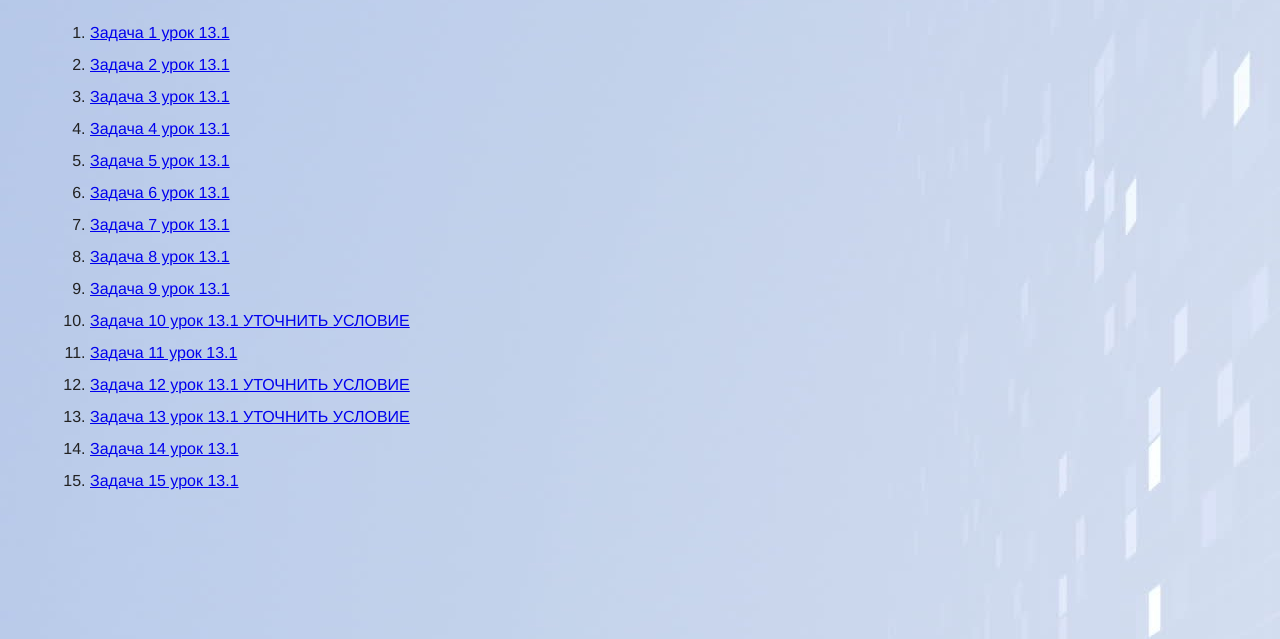
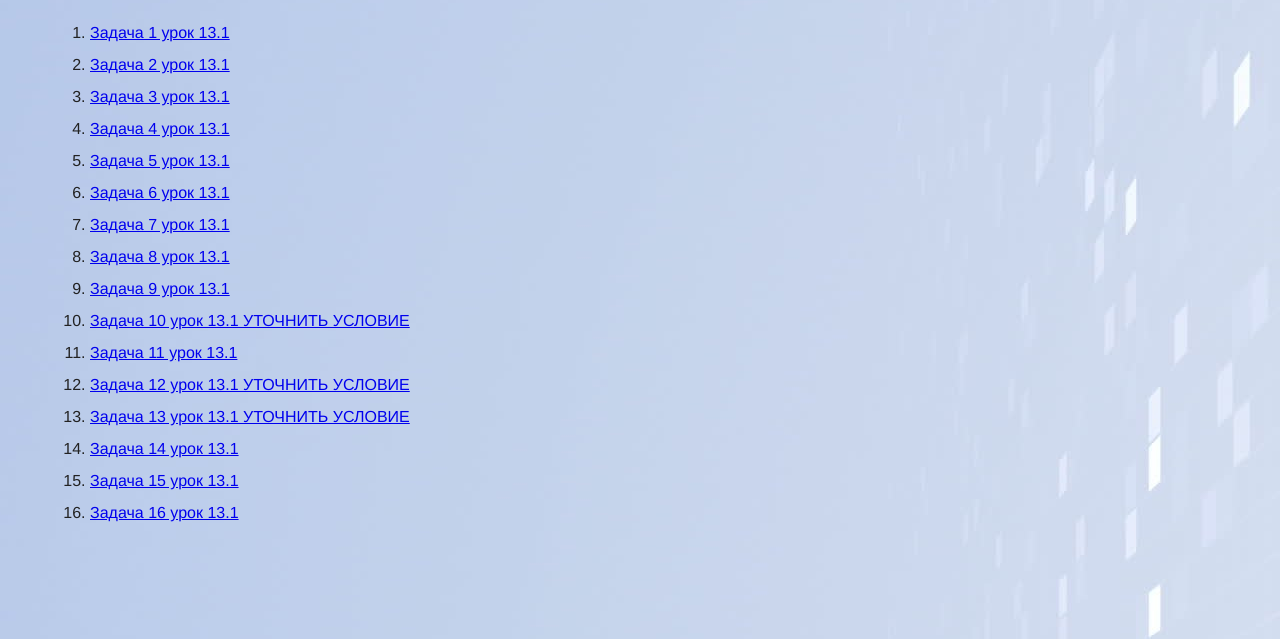
Before and after one commit to boris86msk/Pascal, a plain HTML site: page index.html in a window 1280 px wide. Shown: the part 173-812 px from the top of the page. Drawn offline with Linux system fonts and the light colour scheme.

Commit message:
Update index.html

```diff
--- a/index.html
+++ b/index.html
@@ -30,6 +30,7 @@
          <li><a href="http://fkn.ktu10.com/?q=node/13012">Задача 13 урок 13.1   УТОЧНИТЬ УСЛОВИЕ</a></li>
          <li><a href="http://fkn.ktu10.com/?q=node/13014">Задача 14 урок 13.1</a></li>
          <li><a href="http://fkn.ktu10.com/?q=node/13015">Задача 15 урок 13.1</a></li>
+         <li><a href="http://fkn.ktu10.com/?q=node/13016">Задача 16 урок 13.1</a></li>
        </ol></div>
     </div>
 
```
